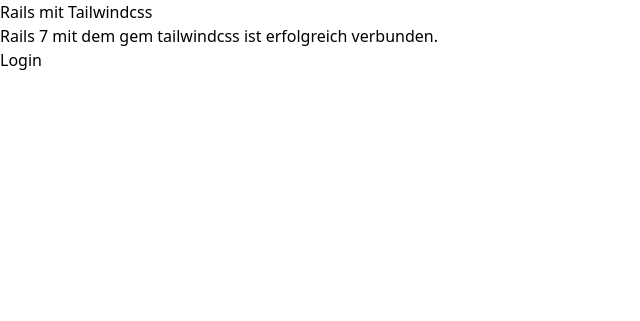
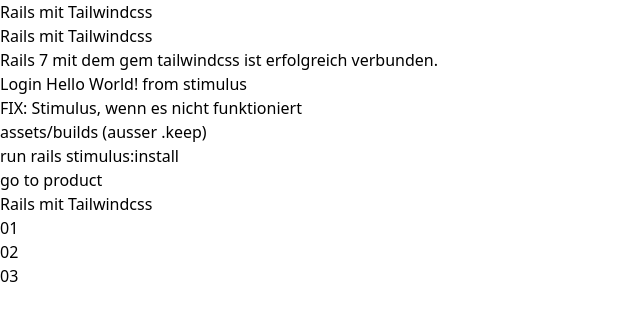
Before and after one commit to dev7011/api-react-post, a Rails app: page / in a window 1280 px wide. Shown: the top 321 px of the page, without its empty margins (0-640 px from the left). Run offline with Rails 7, Linux system fonts and the light colour scheme; style sheets or scripts are compiled from the project's sources; some libraries are stand-ins or nearby versions.

Commit message:
FIX: Stimulus and DoubleLinkError.new
** ERROR raise DoubleLinkError.new oder STIMULUS
 löschen assets/builds ( außer .keep)

```diff
--- a/app/assets/tailwind/application.css
+++ b/app/assets/tailwind/application.css
@@ -1,3 +1,4 @@
+/*noinspection CssUnknownTarget*/
 @import "tailwindcss";
 
 @import "./components.css";
--- a/app/javascript/controllers/hello_controller.js
+++ b/app/javascript/controllers/hello_controller.js
@@ -2,6 +2,11 @@
 
 export default class extends Controller {
   connect() {
-    this.element.textContent = "Hello World!"
+    this.element.textContent = "Hello World! from stimulus"
+    //document.querySelector("#show-fix-content").classList.add("hidden")
+  }
+
+  greet(){
+    alert("stimulus say Hello")
   }
 }
--- a/app/views/home/index.html.erb
+++ b/app/views/home/index.html.erb
@@ -1,5 +1,9 @@
 <div class="w-full rounded-2xl bg-slate-100 p-10 shadow-lg">
-  <h1 class="text-4xl font-bold text-blue-600">
+  <h1 class="text-4xl font-bold text-blue-700">
+    Rails mit Tailwindcss
+  </h1>
+
+  <h1 class="text-4xl font-bold text-fuchsia-500">
     Rails mit Tailwindcss
   </h1>
 
@@ -10,4 +14,35 @@
   <button class="mt-6 rounded-lg bg-red-600 px-5 py-2 font-semibold text-white hover:bg-red-700">
     Login
   </button>
+
+  <button class="mt-6 rounded-lg bg-cyan-600 px-5 py-2 font-semibold text-white hover:bg-red-700"
+    data-controller="hello"
+    data-action="click->hello#greet"
+  >
+    Hello Stimulus
+  </button>
+
+  <div id="show-fix-content" class="mt-2 text-fuchsia-600">
+    FIX: Stimulus, wenn es nicht funktioniert
+    <p> assets/builds (ausser .keep) </p>
+    <p> run rails stimulus:install</p>
+  </div>
+
+  <%= button_to "go to product",
+                root_path,
+                method: :get,
+                type: "button",
+                class: "mt-6 rounded-lg bg-red-600 px-5 py-2 font-semibold text-white hover:bg-red-700" %>
+
+
+
+  <h1 class="text-4xl font-bold text-blue-500">
+    Rails mit Tailwindcss
+  </h1>
+
+  <div class="mt-6 flex w-full items-center justify-between rounded-lg bg-green-600 p-3 text-white">
+    <div class="rounded bg-red-600 px-3 py-1">01</div>
+    <div class="rounded bg-amber-400 px-3 py-1 text-slate-900">02</div>
+    <div class="rounded bg-amber-200 px-3 py-1 text-slate-900">03</div>
+  </div>
 </div>
```
Also changed, not shown: README.md.
